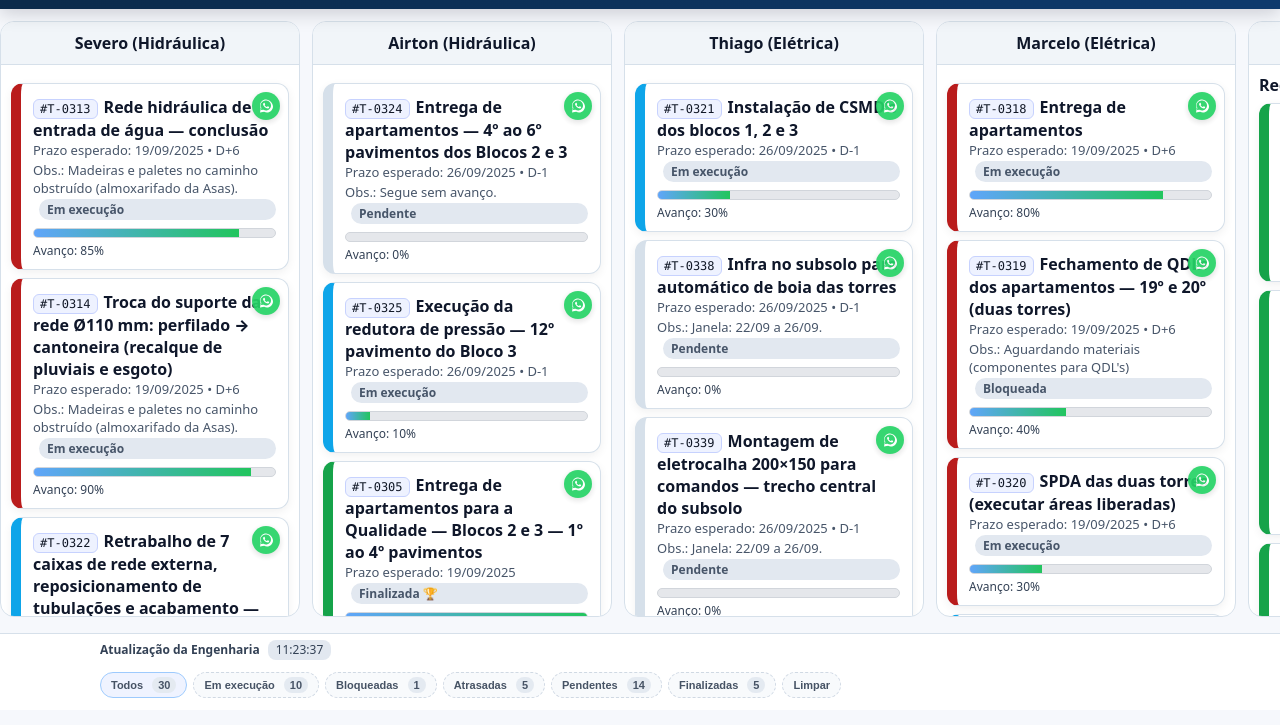
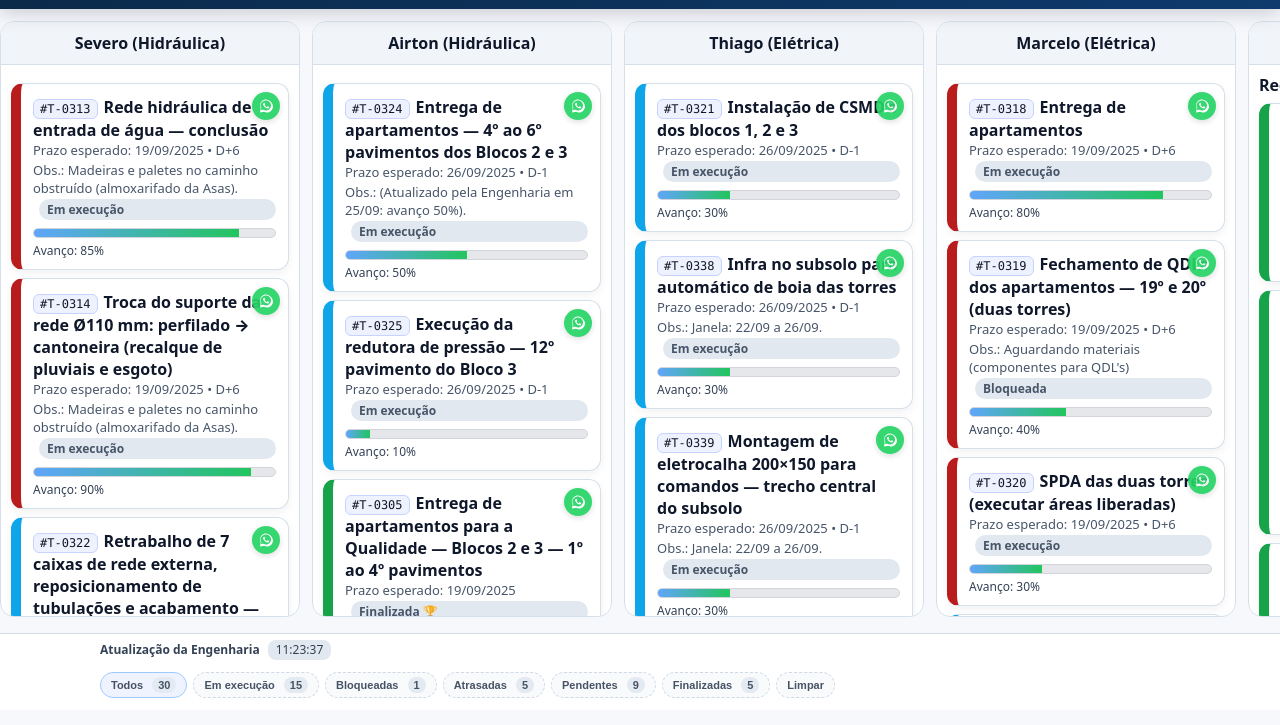
Before and after one commit to rsscavalcanti-cmyk/Quadrosemanalencarregadosatlantico, a plain HTML site: page index.html in a window 1280 px wide. Shown: the part 57-782 px from the top of the page. Drawn offline with Linux system fonts and the light colour scheme.

Commit message:
Update index.html

```diff
--- a/index.html
+++ b/index.html
@@ -157,7 +157,7 @@
           {codigo:'T-0313', titulo:'Rede hidráulica de entrada de água — conclusão', prazo_esperado:'19/09/2025', status:'exec', pct:85, obs:'Madeiras e paletes no caminho obstruído (almoxarifado da Asas).'},
           {codigo:'T-0314', titulo:'Troca do suporte da rede Ø110 mm: perfilado → cantoneira (recalque de pluviais e esgoto)', prazo_esperado:'19/09/2025', status:'exec', pct:90, obs:'Madeiras e paletes no caminho obstruído (almoxarifado da Asas).'},
           {codigo:'T-0322', titulo:'Retrabalho de 7 caixas de rede externa, reposicionamento de tubulações e acabamento — aditivo', prazo_esperado:'26/09/2025', status:'exec', pct:20, obs:'Pendente: 6 peças de tubo Ø200 solicitadas por transferência.'},
-          {codigo:'T-0323', titulo:'Montagem de conjuntos de bombas em 3 poços', prazo_esperado:'26/09/2025', status:'', pct:0, obs:'Falta de material: joelho 90° × 60 soldável. Início previsto com desvio de rede no subsolo do Bloco 3 (obstrução da porta).'},
+          {codigo:'T-0323', titulo:'Montagem de conjuntos de bombas em 3 poços', prazo_esperado:'26/09/2025', status:'exec', pct:30, obs:'Falta de material: joelho 90° × 60 soldável. Início previsto com desvio de rede no subsolo do Bloco 3 (obstrução da porta).'},
           {codigo:'T-0329', titulo:'Rede de poços — tubo Ø110 mm (poços)', prazo_esperado:'03/10/2025', status:'', pct:0, obs:'Janela: 29/09 a 03/10.'},
           {codigo:'T-0330', titulo:'Águas pluviais — poços 07, 08 e 11', prazo_esperado:'03/10/2025', status:'', pct:0, obs:'Janela: 29/09 a 03/10.'},
           {codigo:'T-0331', titulo:'Águas servidas — poços 07 e 18', prazo_esperado:'03/10/2025', status:'', pct:0, obs:'Janela: 29/09 a 03/10.'}
@@ -165,7 +165,7 @@
         {nome:'Airton (Hidráulica)', tarefas:[
           {codigo:'T-0305', titulo:'Entrega de apartamentos para a Qualidade — Blocos 2 e 3 — 1º ao 4º pavimentos', prazo_esperado:'19/09/2025', status:'done', pct:100, data_conclusao:'19/09/2025'},
           {codigo:'T-0306', titulo:'Instalação da redutora de pressão — 8º pavimento — Bloco 3', prazo_esperado:'19/09/2025', status:'exec', pct:100},
-          {codigo:'T-0324', titulo:'Entrega de apartamentos — 4º ao 6º pavimentos dos Blocos 2 e 3', prazo_esperado:'26/09/2025', status:'', pct:0, obs:'Segue sem avanço.'},
+          {codigo:'T-0324', titulo:'Entrega de apartamentos — 4º ao 6º pavimentos dos Blocos 2 e 3', prazo_esperado:'26/09/2025', status:'exec', pct:50, obs:'(Atualizado pela Engenharia em 25/09: avanço 50%).'},
           {codigo:'T-0325', titulo:'Execução da redutora de pressão — 12º pavimento do Bloco 3', prazo_esperado:'26/09/2025', status:'', pct:10}
         ]},
         {nome:'Thiago (Elétrica)', tarefas:[
@@ -173,9 +173,9 @@
           {codigo:'T-0317', titulo:'Instalação de 5 quadros de bombas', prazo_esperado:'19/09/2025', status:'done', pct:100, data_conclusao:'18/09/2025'},
           {codigo:'T-0316', titulo:'Instalação de luminárias — trecho central do subsolo (±50 unidades em zonas apagadas)', prazo_esperado:'19/09/2025', status:'exec', pct:100},
           {codigo:'T-0321', titulo:"Instalação de CSMD's dos blocos 1, 2 e 3", prazo_esperado:'26/09/2025', status:'exec', pct:30},
-          {codigo:'T-0338', titulo:'Infra no subsolo para automático de boia das torres', prazo_esperado:'26/09/2025', status:'', pct:0, obs:'Janela: 22/09 a 26/09.'},
-          {codigo:'T-0339', titulo:'Montagem de eletrocalha 200×150 para comandos — trecho central do subsolo', prazo_esperado:'26/09/2025', status:'', pct:0, obs:'Janela: 22/09 a 26/09.'},
-          {codigo:'T-0340', titulo:'Montagem de perfilado 38×38 para iluminação do espelho d’água 2', prazo_esperado:'26/09/2025', status:'', pct:0, obs:'Janela: 22/09 a 26/09.'},
+          {codigo:'T-0338', titulo:'Infra no subsolo para automático de boia das torres', prazo_esperado:'26/09/2025', status:'exec', pct:30, obs:'Janela: 22/09 a 26/09.'},
+          {codigo:'T-0339', titulo:'Montagem de eletrocalha 200×150 para comandos — trecho central do subsolo', prazo_esperado:'26/09/2025', status:'exec', pct:30, obs:'Janela: 22/09 a 26/09.'},
+          {codigo:'T-0340', titulo:'Montagem de perfilado 38×38 para iluminação do espelho d’água 2', prazo_esperado:'26/09/2025', status:'exec', pct:30, obs:'Janela: 22/09 a 26/09.'},
           {codigo:'T-0337', titulo:'Instalação de 100 luminárias — trecho entre a casa de bombas e o espelho d’água', prazo_esperado:'03/10/2025', status:'', pct:0, obs:'Janela: 29/09 a 03/10.'}
         ]},
         {nome:'Marcelo (Elétrica)', tarefas:[
@@ -298,10 +298,10 @@
     }
 
     /* ===== Modal ===== */
-    const modal = $('#shareModal');
-    const noteEl = $('#shareNote');
-    const sendBtn = $('#shareSend');
-    const cancelBtn = $('#shareCancel');
+    const modal = document.querySelector('#shareModal');
+    const noteEl = document.querySelector('#shareNote');
+    const sendBtn = document.querySelector('#shareSend');
+    const cancelBtn = document.querySelector('#shareCancel');
     let shareCtx = null;
     function openModal(ctx){ shareCtx = ctx; noteEl.value=''; modal.classList.add('open'); noteEl.focus(); }
     function closeModal(){ modal.classList.remove('open'); shareCtx=null; }
@@ -318,7 +318,7 @@
     });
 
     /* ===== Render ===== */
-    const boardEl = $('#board');
+    const boardEl = document.querySelector('#board');
 
     // Regra: pct>0 => Em execução (se não bloqueada ou finalizada)
     function normalizeStatus(t){
@@ -466,14 +466,14 @@
     }
 
     function applyFilters(){
-      const cards = $$('.task');
+      const cards = document.querySelectorAll('.task');
       for(const c of cards){
         c.classList.toggle('hidden', !cardMatches(c));
       }
     }
 
     function updateFilterCounts(){
-      const cards = $$('.task');
+      const cards = document.querySelectorAll('.task');
       const counters = {all: cards.length, exec:0, block:0, overdue:0, pending:0, done:0};
       for(const c of cards){
         const st=(c.dataset.st||'').toLowerCase();
@@ -497,11 +497,11 @@
       const val = btn.dataset.val;
       const pressed = btn.getAttribute('aria-pressed') === 'true';
       if(val==='clear'){
-        for(const b of $$('.filters .fbtn')){ b.setAttribute('aria-pressed','false'); }
+        for(const b of document.querySelectorAll('.filters .fbtn')){ b.setAttribute('aria-pressed','false'); }
         active.clear(); active.add('all');
         document.querySelector('.fbtn[data-val="all"]').setAttribute('aria-pressed','true');
       } else if(val==='all'){
-        for(const b of $$('.filters .fbtn')){ if(b.dataset.val!=='clear') b.setAttribute('aria-pressed','false'); }
+        for(const b of document.querySelectorAll('.filters .fbtn')){ if(b.dataset.val!=='clear') b.setAttribute('aria-pressed','false'); }
         active.clear(); active.add('all');
         btn.setAttribute('aria-pressed','true');
       } else {
@@ -515,20 +515,20 @@
     }
 
     function bindFilters(){
-      for(const b of $$('.filters .fbtn')){
+      for(const b of document.querySelectorAll('.filters .fbtn')){
         b.addEventListener('click', ()=> toggleBtn(b));
       }
     }
 
     /* ===== Relógio (rodapé) ===== */
-    function fmtClock(){ const t=new Date(); return `${pad(t.getHours())}:${pad(t.getMinutes())}:${pad(t.getSeconds())}` }
+    function fmtClock2(){ const t=new Date(); return `${pad(t.getHours())}:${pad(t.getMinutes())}:${pad(t.getSeconds())}` }
 
     document.addEventListener('DOMContentLoaded', ()=>{
       render();
       bindFilters();
       setStamp();
       const clk = document.getElementById('clock');
-      const tick = ()=>{ if(clk) clk.textContent = fmtClock(); };
+      const tick = ()=>{ if(clk) clk.textContent = fmtClock2(); };
       tick();
       setInterval(tick, 1000);
     });
```
